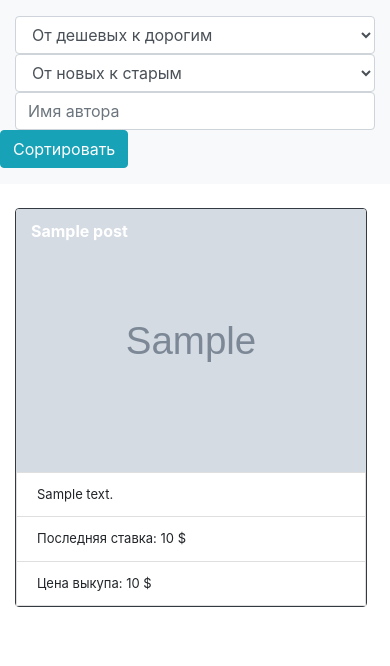
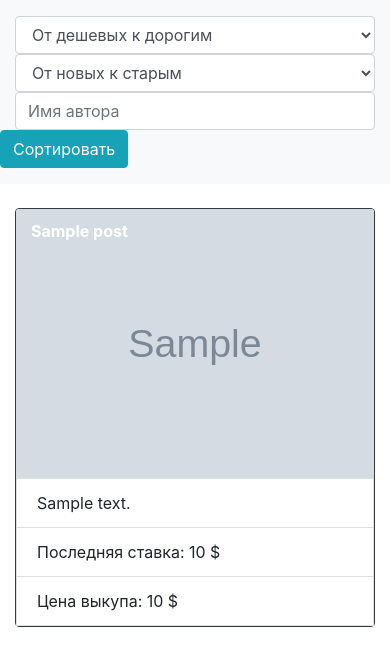
Before and after one commit to wykyee/auction, a Django app: page /posts in a window 390 px wide. Shown: the part 57-723 px from the top of the page. Run offline with Django 3.2, Linux system fonts and the light colour scheme; tables that the repository leaves empty hold one stand-in row (values such as "Sample post"); grey boxes marked "Sample" are stand-in pictures; some libraries are stand-ins or nearby versions.

Commit message:
Fixed post_list page (added responsiveness).

```diff
--- a/templates/auction/post_list.html
+++ b/templates/auction/post_list.html
@@ -24,18 +24,18 @@
     <div class="container-fluid mt-4">
         <div class="card-columns">
             {% for post in posts %}
-                <div class="card mb-4 border-dark" style="width: 22rem;">
+                <div class="card mb-4 border-dark">
                     <a href="{{ post.get_absolute_url }}" class="text-white"
                        style="position:absolute; left: 15px; top: 10px;"><b>{{ post.title }}</b></a>
                     <a href="{{ post.get_absolute_url }}">
                         {% if post.main_image %}
                         <img src="{{ post.main_image.url }}" class="card-img-top" alt="Lights"
-                             style="width:100%">
+                             width="100%">
                         {% else %}
                         <img src="/media/auction/images/default_img.jpg" class="card-img-top" alt="Default car">
                         {% endif %}
                     </a>
-                    <div class="card-body" style="padding: 0; font-size: small">
+                    <div class="card-body p-0 text-sm">
                     <ul class="list-group list-group-flush"></ul>
                         <li class="list-group-item card-text">{{ post.description|truncatechars:120 }}</li>
                         <li class="list-group-item card-text">
--- a/templates/base.html
+++ b/templates/base.html
@@ -12,6 +12,37 @@
     <script src="https://cdn.jsdelivr.net/npm/popper.js@1.16.0/dist/umd/popper.min.js"></script>
     <script src="https://stackpath.bootstrapcdn.com/bootstrap/4.5.0/js/bootstrap.min.js"></script>
     {# end bootsrap #}
+    <style type="text/css">
+        @media (max-width: 575.98px) {
+            .card-columns {
+                column-count: 1;
+            }
+        }
+
+        @media (min-width: 576px) and (max-width: 767.98px) {
+            .card-columns {
+                column-count: 2;
+            }
+        }
+
+        @media (min-width: 768px) and (max-width: 1199px) {
+            .card-columns {
+                column-count: 3;
+            }
+        }
+
+        @media (min-width: 1200px) and (max-width: 1919px) {
+            .card-columns {
+                column-count: 4;
+            }
+        }
+
+        @media (min-width: 1920px) {
+            .card-columns {
+                column-count: 5;
+            }
+        }
+    </style>
 </head>
 <body>
 <nav class="navbar navbar-light navbar-expand bg-white justify-content-between sticky-top border-bottom">
```
Lines whose indentation alone changed are shown as unchanged.
